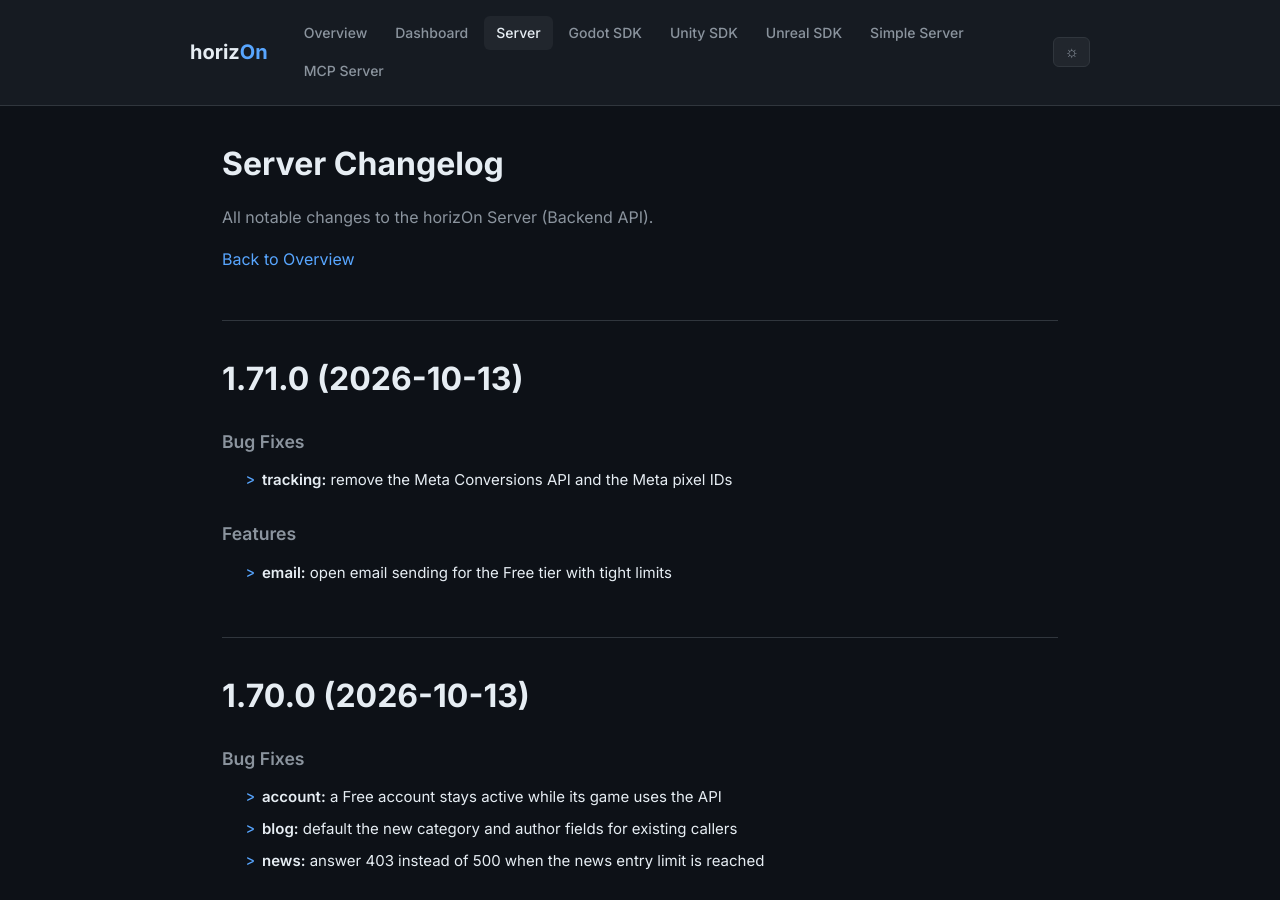
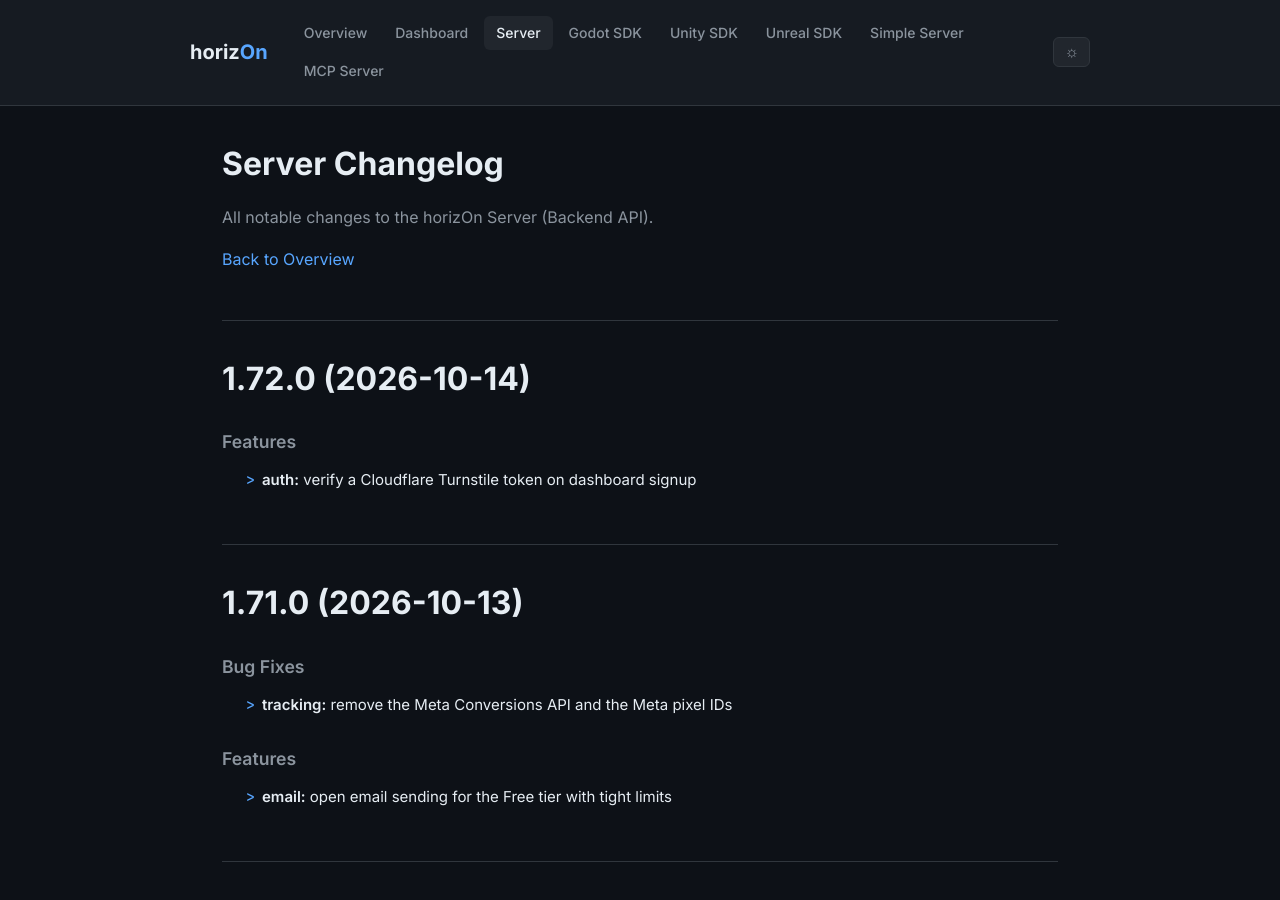
Before and after one commit to ProjectMakersDE/horizOn-Changelog, a Jekyll site: the page built from server-changelog.md, in a window 1280 px wide and 900 px high. Built offline with Jekyll 4.4.1, drawn with Linux system fonts in a browser that asks for light colours.

Commit message:
chore: reconcile changelogs

```diff
--- a/server-changelog.md
+++ b/server-changelog.md
@@ -8,6 +8,13 @@ title: Server Changelog
 All notable changes to the horizOn Server (Backend API).
 
 [Back to Overview](.)
+
+# 1.72.0 (2026-10-14)
+
+
+### Features
+
+* **auth:** verify a Cloudflare Turnstile token on dashboard signup
 
 # 1.71.0 (2026-10-13)
 
```
Also changed, not shown: index.md (+1 -1 lines).
